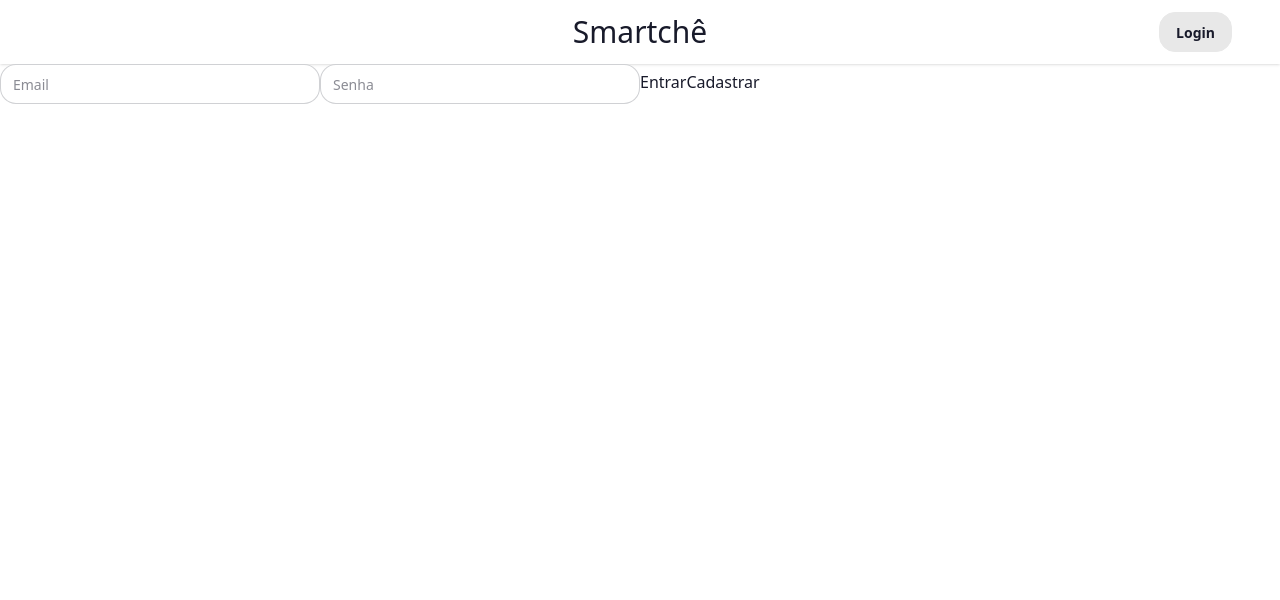
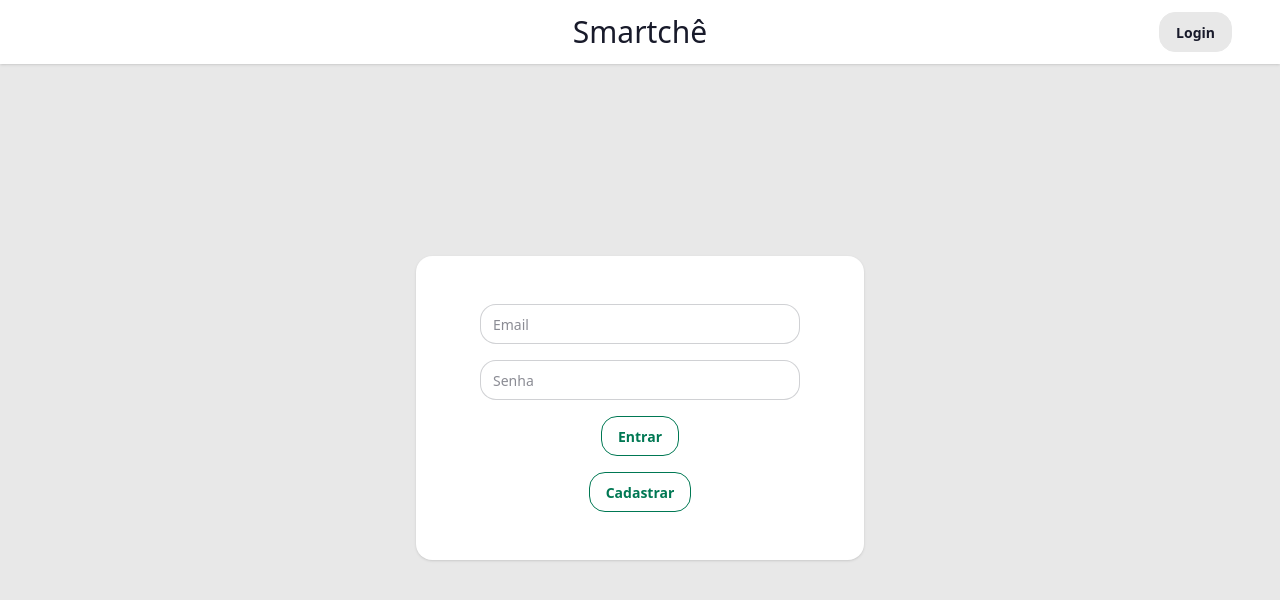
Before and after one commit to ArthurGausmann/Smartche, a React (Vite) app: page /login in a window 1280 px wide. Shown: the top 600 px of the page. Built offline with nearby package versions, Linux system fonts and the light colour scheme.

Commit message:
Página Login

```diff
--- a/src/Pages/LandingPage.jsx
+++ b/src/Pages/LandingPage.jsx
@@ -1,7 +1,10 @@
 import Header from "../Components/Header";
 import { Outlet, Link } from 'react-router-dom'
+import dashboardExemplo from "../assets/dashboard_armadilha.png";
 
 function LandingPage () {
+
+
     return (
     <>
         <Header/>
@@ -16,7 +19,7 @@ function LandingPage () {
                     </p>
                     <Link to="/sobre"><button className="btn btn-primary btn-lg px-7">Sobre</button></Link>
                 </div>
-                <img src="../assets/dashboard_armadilha.png" className="max-w-sm rounded-lg shadow-2xl" />
+                <img src={dashboardExemplo} className="max-w-xl rounded-sm shadow-2xl" />
             </div>
         </div>
     </>
--- a/src/Pages/Login.jsx
+++ b/src/Pages/Login.jsx
@@ -4,13 +4,30 @@ import { Link } from 'react-router-dom'
 function Login() {
     return (
     <>
-        <Header/>
-        <div className="login">
-            <input className="input" type="text" name="" id="email" placeholder="Email"/>
-            <input className="input" type="password" name="" id="senha" placeholder="Senha"/>
-            <button className="btn-entrar">Entrar</button>
-            <Link to="/cadastro"><button className="btn-cadastrar">Cadastrar</button></Link>
+    <Header/>
+    <div className="min-h-screen bg-base-200">
+        <div className="flex items-center justify-center">
+            <div className="mt-48 card bg-base-100 w-md shadow-sm">
+                <div className="card-body items-center text-center py-12">
+                    <form className="space-y-4">
+                        <div className="form-control">
+                            <input className="input pr-28" type="text" name="" id="email" placeholder="Email"/>
+                        </div>
+                        <div className="form-control">
+                            <input className="input pr-28" type="password" name="" id="senha" placeholder="Senha"/>
+                        </div>
+                        <div className="form-control">
+                            <button className="btn btn-outline btn-primary mx-2">Entrar</button>
+                        </div>
+                        <div className="form-control">
+                            <Link to="/cadastro"><button className="btn btn-outline btn-primary mx-2">Cadastrar</button></Link>
+                        </div>
+                    </form>
+                </div>
+            </div>
         </div>
+
+    </div>
     </>
     )
 }
```
